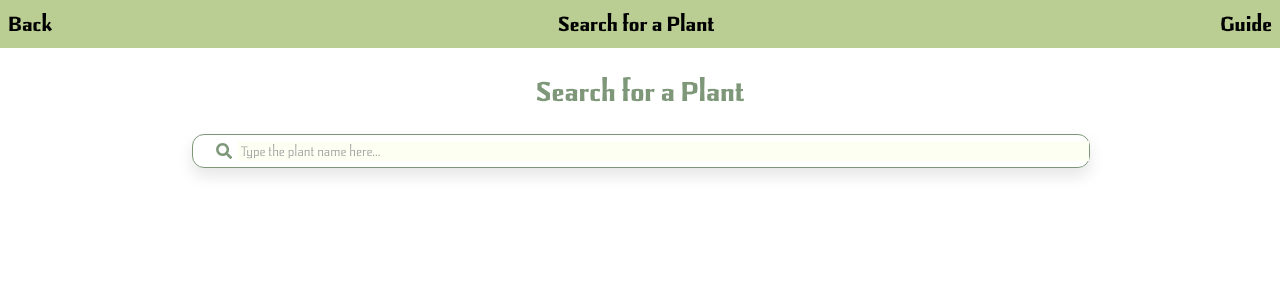
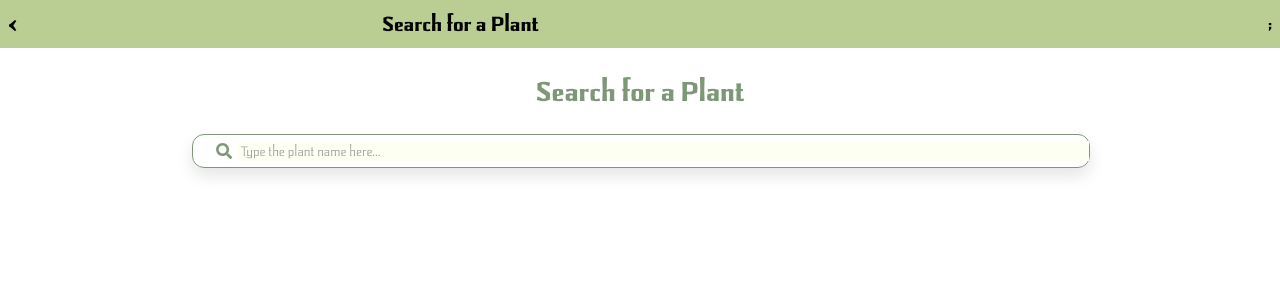
Before and after one commit to deco3801-mortein/frontend, a React (Vite) app: page /search in a window 1280 px wide. Shown: the top 300 px of the page. Built offline with nearby package versions, Linux system fonts and the light colour scheme; data requests are answered from the project's data file; the HTML template or start-up script is replaced by a standard one.

Commit message:
Add prop handling of navigation to Navbar

```diff
--- a/src/components/Navbar.jsx
+++ b/src/components/Navbar.jsx
@@ -1,12 +1,30 @@
 import PropTypes from "prop-types";
+import { useNavigate } from "react-router-dom"; // Import useNavigate for navigation
 // Navigation header - used for both detail and plants pages
 // (with different props values)
 function Navbar(props) {
+    const navigate = useNavigate(); // Initialize the navigation hook
+
+    const handleSearchClick = () => {
+        navigate("/search"); // Navigate to the search page when the icon is clicked
+    };
+
+    const handleMenuClick = () => {
+        navigate("/login"); // Navigate to the login page when the icon is clicked
+    };
+
+    const handleBackClick = () => {
+        navigate(-1);
+    }
+
+    const clickLeftFunction = props.left == "Back" ? handleBackClick : handleMenuClick;
+    const guideButton = <h2 className="menu-icon" onClick={handleSearchClick} style={{cursor:'pointer'}}>&#128269;</h2>;
+
     return (
         <nav className="navbar">
-            <h2>{props.left}</h2>
-            <h1>{props.title}</h1>
-            <h2>Guide</h2>
+            {props.left == "Back" ? <h2 className="back-icon" onClick={clickLeftFunction} style={{cursor:'pointer'}}>&lt;</h2> : <h2 className="menu-icon" onClick={clickLeftFunction} style={{cursor:'pointer'}}>&#9776;</h2>}
+            <h1 className="navbar-title">{props.title}</h1>
+            {props.showGuide ? guideButton : <div></div>};
         </nav>
     );
 }
@@ -14,6 +32,7 @@ function Navbar(props) {
 Navbar.propTypes = {
     left: PropTypes.string,
     title: PropTypes.number,
+    showGuide: PropTypes.bool
 };
 
 export default Navbar;
```
